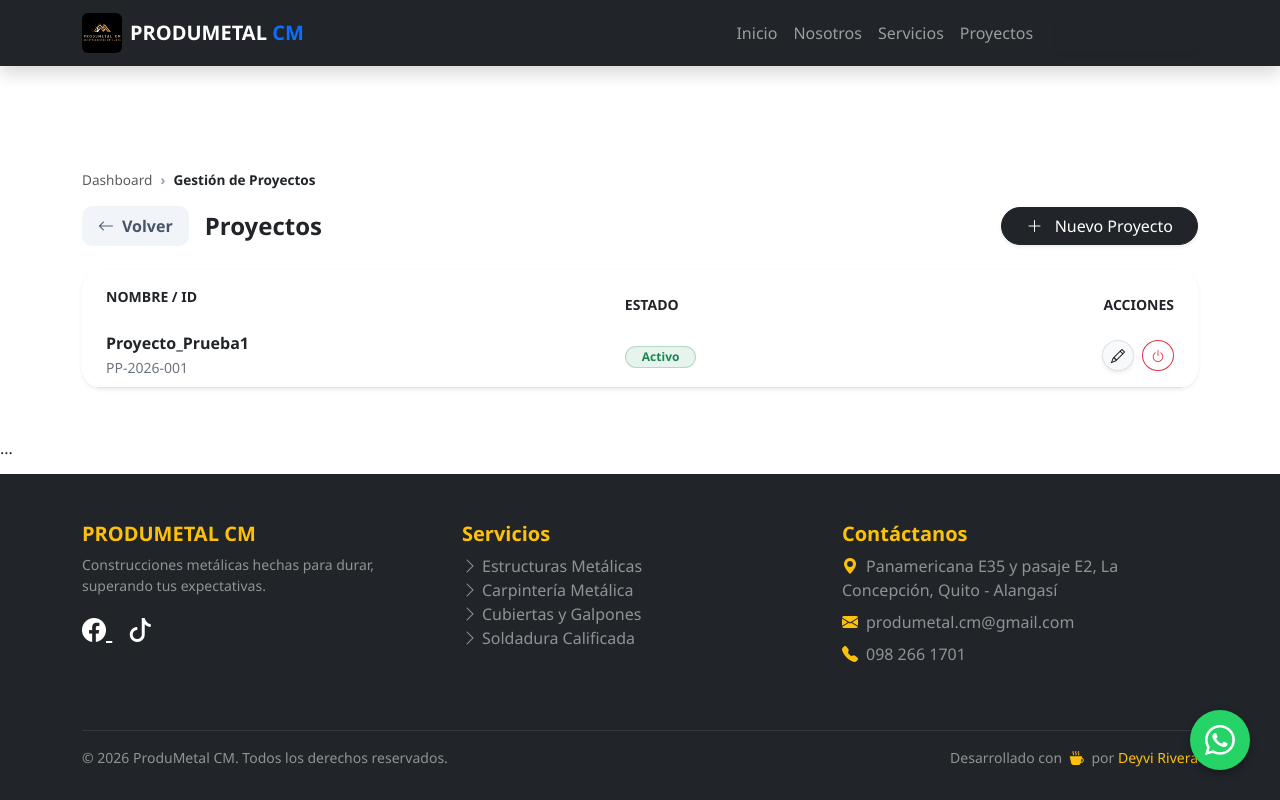
After one commit to Deyvi10/ProdumetalCM, a Django app: page /erp/proyectos/ in a window 1280 px wide. The commit adds this page. Run offline with Django 5.2, Linux system fonts and the light colour scheme; a user stored in the database is signed in; data comes from the database, SQL or seed files in the repository; both versions use the stored data as it was after the commit.

Commit message:
Aumento para crear proyecto

```diff
--- a/web/forms.py
+++ b/web/forms.py
@@ -67,3 +67,29 @@ class DetalleOrdenCompraForm(forms.ModelForm):
             'material': forms.Select(attrs={'class': 'form-select'}),
             'cantidad_pedida': forms.NumberInput(attrs={'class': 'form-control', 'min': '0.1'}),
         }
+
+from django import forms
+from .models import Proyecto
+
+class ProyectoForm(forms.ModelForm):
+    class Meta:
+        model = Proyecto
+        fields = ['nombre', 'centro_costos', 'is_active']
+        labels = {
+            'nombre': 'Nombre del Proyecto',
+            'centro_costos': 'Centro de Costos (ID Único)',
+            'is_active': '¿Proyecto Activo?',
+        }
+        widgets = {
+            'nombre': forms.TextInput(attrs={
+                'class': 'form-control rounded-3',
+                'placeholder': 'Ej: Estructura Galpón Sector A'
+            }),
+            'centro_costos': forms.TextInput(attrs={
+                'class': 'form-control rounded-3',
+                'placeholder': 'Ej: PM-2024-001'
+            }),
+            'is_active': forms.CheckboxInput(attrs={
+                'class': 'form-check-input'
+            }),
+        }
--- a/web/templates/web/erp/dashboard.html
+++ b/web/templates/web/erp/dashboard.html
@@ -173,7 +173,7 @@
 
             <div class="w-100 w-md-auto d-flex flex-column flex-md-row gap-2 mt-2 mt-md-0">
                 {% if rol == 'Administrador' %}
-                    <a href="{% url 'admin:web_proyecto_changelist' %}" class="btn btn-outline-light btn-minimal btn-mobile-full">
+                    <a href="{% url 'gestionar_proyectos' %}" class="btn btn-outline-light btn-minimal btn-mobile-full">
                         <i class="bi bi-building"></i> Proyectos
                     </a>
                     <a href="{% url 'gestionar_empleados' %}" class="btn btn-outline-light btn-minimal btn-mobile-full">
--- /dev/null
+++ b/web/templates/web/erp/gestionar_proyectos.html
@@ -0,0 +1,109 @@
+{% extends 'web/base.html' %}
+{% block content %}
+<style>
+    /* Estilos para navegación interna */
+    .breadcrumb-minimal { background: transparent; padding: 0; margin-bottom: 1rem; font-size: 0.85rem; }
+    .breadcrumb-item + .breadcrumb-item::before { content: "›"; color: #94a3b8; }
+    .btn-back {
+        background: #f1f5f9; color: #475569; border: none;
+        padding: 8px 16px; border-radius: 10px; font-weight: 600;
+        transition: all 0.2s;
+    }
+    .btn-back:hover { background: #e2e8f0; color: #1e293b; }
+</style>
+
+<div class="container erp-container mb-5" style="margin-top: 100px;">
+
+    <nav aria-label="breadcrumb">
+        <ol class="breadcrumb breadcrumb-minimal">
+            <li class="breadcrumb-item"><a href="{% url 'dashboard_erp' %}" class="text-decoration-none text-muted">Dashboard</a></li>
+            <li class="breadcrumb-item active fw-bold text-dark">Gestión de Proyectos</li>
+        </ol>
+    </nav>
+
+    <div class="d-flex flex-column flex-md-row justify-content-between align-items-md-center gap-3 mb-4">
+        <div class="d-flex align-items-center gap-3">
+            <a href="{% url 'dashboard_erp' %}" class="btn-back d-flex align-items-center gap-2 text-decoration-none">
+                <i class="bi bi-arrow-left"></i> <span class="d-none d-md-inline">Volver</span>
+            </a>
+            <h4 class="fw-bold mb-0">Proyectos</h4>
+        </div>
+        <button class="btn btn-dark rounded-pill px-4 shadow-sm" data-bs-toggle="modal" data-bs-target="#modalCrearProyecto">
+            <i class="bi bi-plus-lg me-2"></i> Nuevo Proyecto
+        </button>
+    </div>
+
+    <div class="card card-minimal overflow-hidden border-0 shadow-sm" style="border-radius: 20px; background: white;">
+        <div class="table-responsive">
+            <table class="table align-middle mb-0">
+                <thead class="bg-light">
+                    <tr class="text-secondary small fw-bold">
+                        <th class="px-4 py-3 border-0">NOMBRE / ID</th>
+                        <th class="border-0">ESTADO</th>
+                        <th class="text-end px-4 border-0">ACCIONES</th>
+                    </tr>
+                </thead>
+                <tbody>
+                    {% for p in proyectos %}
+                    <tr>
+                        <td class="px-4">
+                            <div class="fw-bold text-dark">{{ p.nombre }}</div>
+                            <span class="text-secondary small">{{ p.centro_costos }}</span>
+                        </td>
+                        <td>
+                            {% if p.is_active %}
+                                <span class="badge rounded-pill bg-success bg-opacity-10 text-success border border-success border-opacity-25 px-3">Activo</span>
+                            {% else %}
+                                <span class="badge rounded-pill bg-danger bg-opacity-10 text-danger border border-danger border-opacity-25 px-3">Inactivo</span>
+                            {% endif %}
+                        </td>
+                        <td class="text-end px-4">
+                            <div class="d-flex justify-content-end gap-2">
+                                <button class="btn btn-sm btn-light border rounded-circle shadow-sm"
+                                        data-bs-toggle="modal" data-bs-target="#modalEditar{{ p.id }}" title="Editar">
+                                    <i class="bi bi-pencil"></i>
+                                </button>
+                                <a href="{% url 'alternar_estado_proyecto' p.id %}"
+                                   class="btn btn-sm {% if p.is_active %}btn-outline-danger{% else %}btn-outline-success{% endif %} rounded-circle" title="Cambiar Estado">
+                                    <i class="bi bi-power"></i>
+                                </a>
+                            </div>
+                        </td>
+                    </tr>
+
+                    <div class="modal fade" id="modalEditar{{ p.id }}" tabindex="-1" aria-hidden="true">
+                        <div class="modal-dialog modal-dialog-centered">
+                            <div class="modal-content border-0 p-3" style="border-radius: 24px;">
+                                <div class="modal-header border-0">
+                                    <h5 class="fw-bold mb-0">Editar Proyecto</h5>
+                                    <button type="button" class="btn-close" data-bs-dismiss="modal"></button>
+                                </div>
+                                <form action="{% url 'editar_proyecto' p.id %}" method="POST">
+                                    {% csrf_token %}
+                                    <div class="modal-body">
+                                        <div class="mb-3">
+                                            <label class="form-label fw-bold small text-secondary">Nombre del Proyecto</label>
+                                            <input type="text" name="nombre" value="{{ p.nombre }}" class="form-control rounded-3" required>
+                                        </div>
+                                        <div class="mb-3">
+                                            <label class="form-label fw-bold small text-secondary">Centro de Costos</label>
+                                            <input type="text" name="centro_costos" value="{{ p.centro_costos }}" class="form-control rounded-3" required>
+                                        </div>
+                                    </div>
+                                    <div class="modal-footer border-0">
+                                        <button type="button" class="btn btn-light rounded-pill px-4" data-bs-dismiss="modal">Cancelar</button>
+                                        <button type="submit" class="btn btn-dark rounded-pill px-4 shadow">Actualizar</button>
+                                    </div>
+                                </form>
+                            </div>
+                        </div>
+                    </div>
+                    {% endfor %}
+                </tbody>
+            </table>
+        </div>
+    </div>
+</div>
+
+...
+{% endblock %}
--- a/web/urls.py
+++ b/web/urls.py
@@ -25,4 +25,7 @@ urlpatterns = [
     # --- RUTAS DE SEGURIDAD ---
     path('erp/seguridad/bloqueos/', views.gestionar_bloqueos, name='gestionar_bloqueos'),
     path('erp/seguridad/desbloquear/<int:intento_id>/', views.desbloquear_usuario, name='desbloquear_usuario'),
+    path('erp/proyectos/', views.gestionar_proyectos, name='gestionar_proyectos'),
+    path('erp/proyectos/estado/<int:proyecto_id>/', views.alternar_estado_proyecto, name='alternar_estado_proyecto'),
+    path('erp/proyectos/editar/<int:proyecto_id>/', views.editar_proyecto, name='editar_proyecto'),
 ]
--- a/web/views.py
+++ b/web/views.py
@@ -7,7 +7,7 @@ from axes.models import AccessAttempt
 
 # Importaciones de Modelos y Formularios
 from .models import Requerimiento, Material, Proyecto, MovimientoInventario
-from .forms import RequerimientoForm, DetalleRequerimientoForm, RegistroEmpleadoForm
+from .forms import RequerimientoForm, DetalleRequerimientoForm, RegistroEmpleadoForm, ProyectoForm
 
 # NUEVOS IMPORTS PARA GENERACIÓN DE PDF
 from django.template.loader import get_template
@@ -362,3 +362,46 @@ def desbloquear_usuario(request, intento_id):
 
     messages.success(request, f"¡El usuario '{usuario}' ha sido desbloqueado con éxito! Ya puede iniciar sesión.")
     return redirect('gestionar_bloqueos')
+
+# Busca la sección del ERP y añade estas funciones
+@login_required(login_url='login')
+@user_passes_test(es_admin, login_url='dashboard_erp')
+def gestionar_proyectos(request):
+    proyectos = Proyecto.objects.all().order_by('-fecha_creacion')
+
+    if request.method == 'POST':
+        form = ProyectoForm(request.POST)
+        if form.is_valid():
+            form.save()
+            messages.success(request, "¡Nuevo proyecto creado con éxito!")
+            return redirect('gestionar_proyectos')
+    else:
+        form = ProyectoForm()
+
+    return render(request, 'web/erp/gestionar_proyectos.html', {
+        'proyectos': proyectos,
+        'form': form,
+        'rol': 'Administrador'
+    })
+
+@login_required(login_url='login')
+@user_passes_test(es_admin, login_url='dashboard_erp')
+def alternar_estado_proyecto(request, proyecto_id):
+    proyecto = get_object_or_404(Proyecto, id=proyecto_id)
+    proyecto.is_active = not proyecto.is_active
+    proyecto.save()
+
+    estado = "activado" if proyecto.is_active else "desactivado"
+    messages.success(request, f"Proyecto '{proyecto.nombre}' {estado} correctamente.")
+    return redirect('gestionar_proyectos')
+
+@login_required(login_url='login')
+@user_passes_test(es_admin, login_url='dashboard_erp')
+def editar_proyecto(request, proyecto_id):
+    proyecto = get_object_or_404(Proyecto, id=proyecto_id)
+    if request.method == 'POST':
+        form = ProyectoForm(request.POST, instance=proyecto)
+        if form.is_valid():
+            form.save()
+            messages.success(request, f"Proyecto '{proyecto.nombre}' actualizado.")
+    return redirect('gestionar_proyectos')
```
Also changed, not shown: db.sqlite3.
